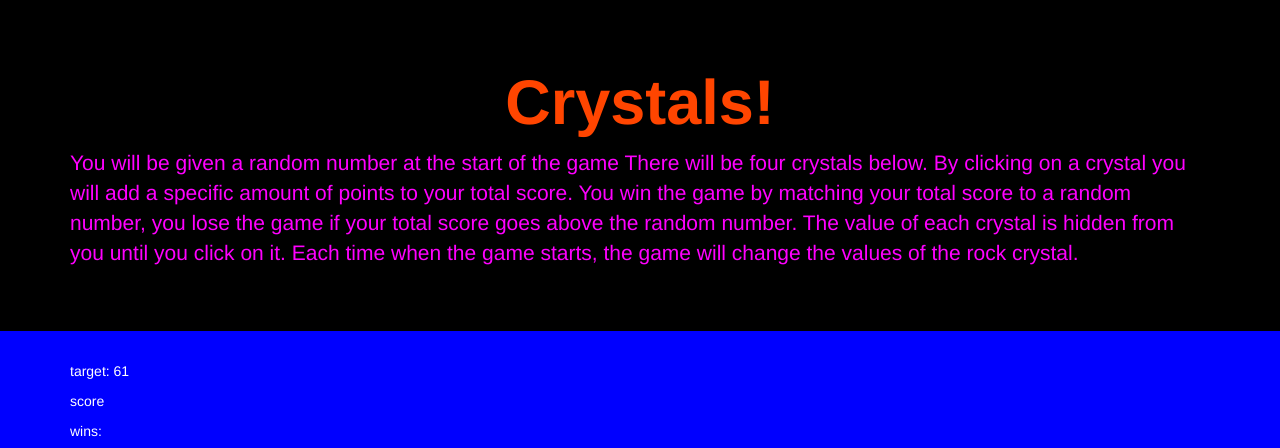
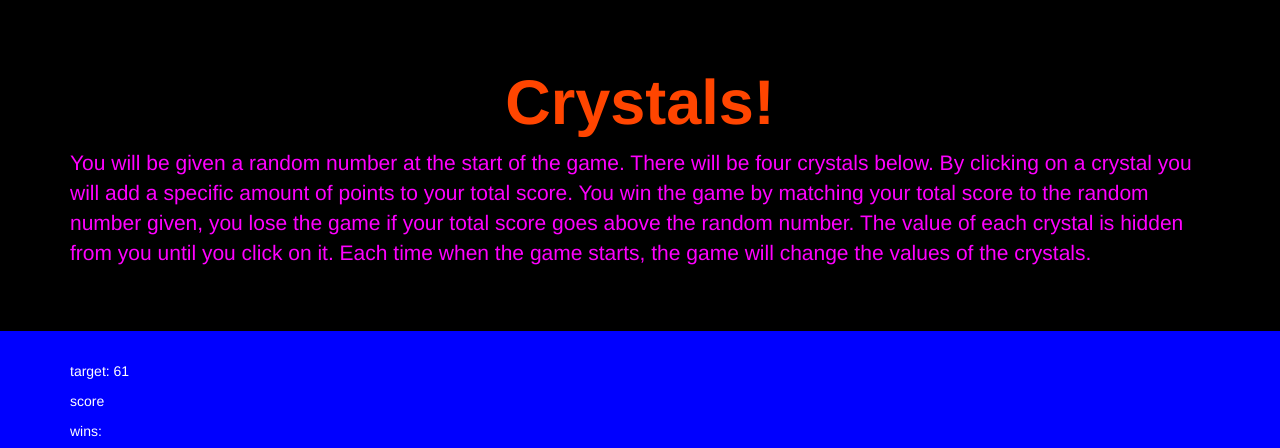
Before and after one commit to halvor311/week-4-Game, a plain HTML site: page index.html in a window 1280 px wide. Shown: the top 448 px of the page. Drawn offline with nearby package versions, Linux system fonts and the light colour scheme.

Commit message:
fixed again

```diff
--- a/index.html
+++ b/index.html
@@ -14,13 +14,13 @@
     <div class = "container">
     <div class="row"></div>
     <div class="col-xs-12"></div>
-    <p class = "directions">You will be given a random number at the start of the game
+    <p class = "directions">You will be given a random number at the start of the game.
     There will be four crystals below. By clicking on a crystal you will
     add a specific amount of points to your total score.
-    You win the game by matching your total score to a random number,
+    You win the game by matching your total score to the random number given,
     you lose the game if your total score goes above the random number.
     The value of each crystal is hidden from you until you click on it.
-    Each time when the game starts, the game will change the values of the rock crystal.</p>
+    Each time when the game starts, the game will change the values of the crystals.</p>
 </div>
 </div>
 <div class = "container">
```
